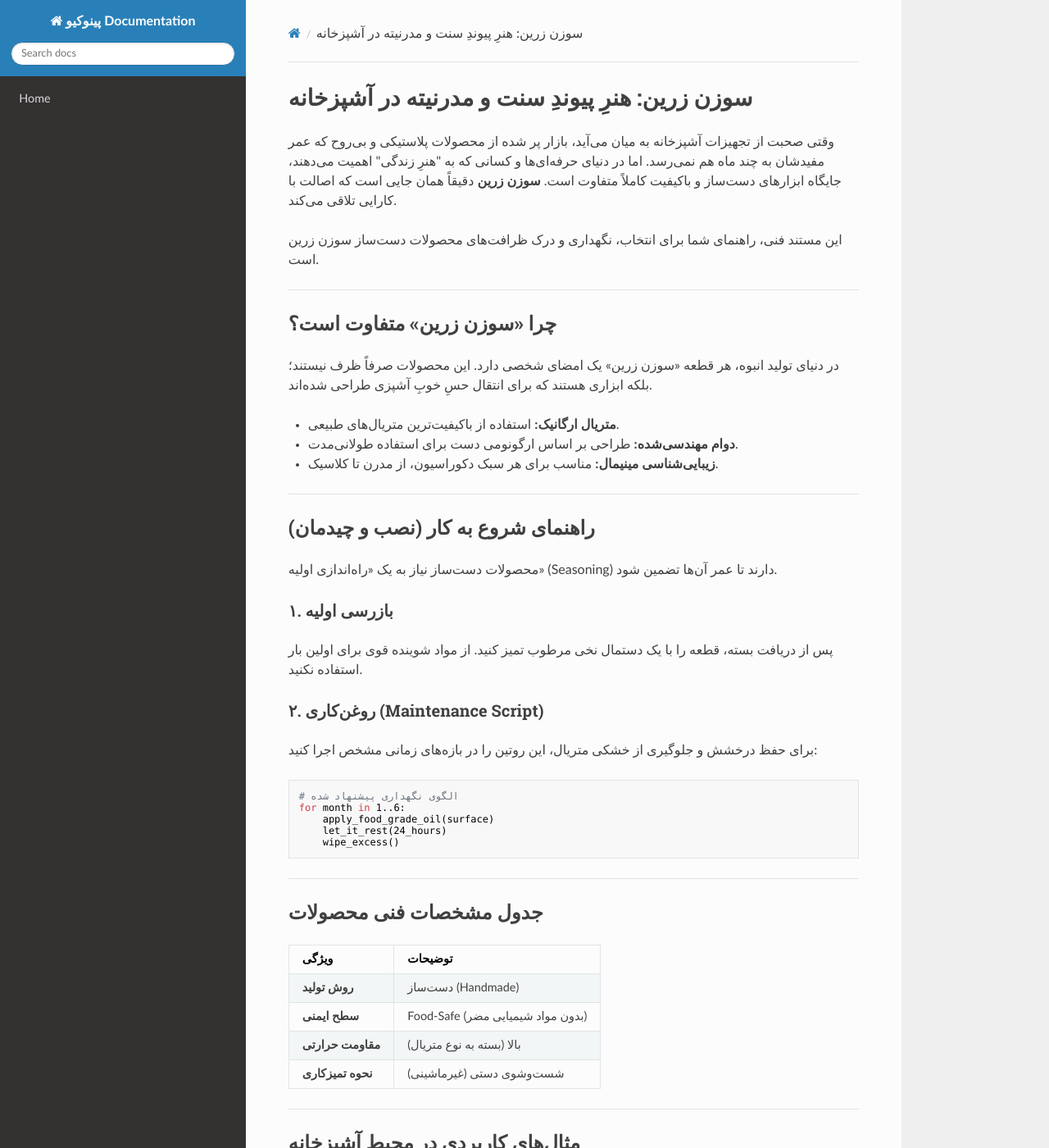
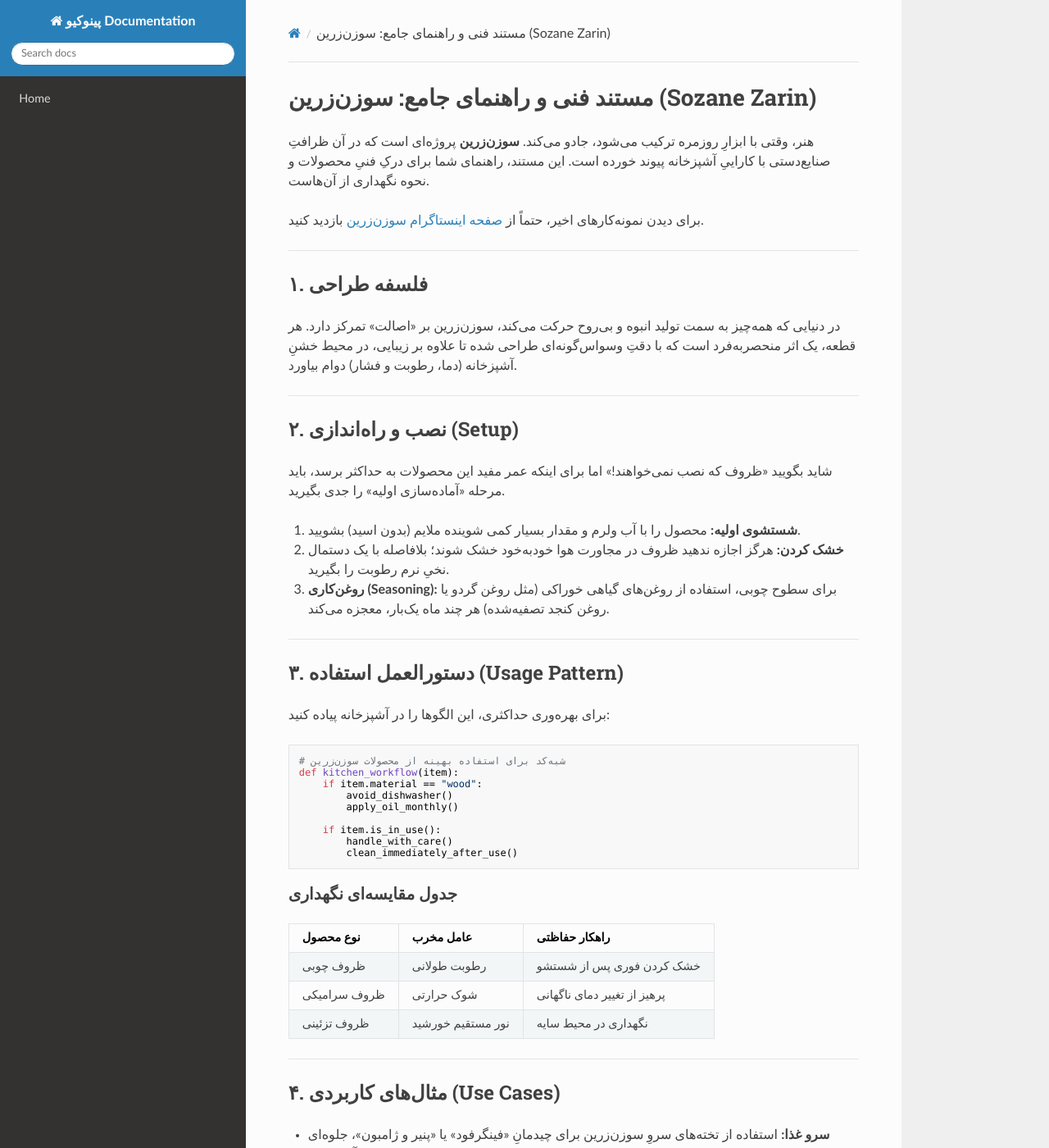
Before and after one commit to sahandsahabi553-prog/terraform-google-semantic-docs, an MkDocs documentation site: the page built from docs/سوزن-زرین.md, in a window 1280 px wide and 1400 px high. Shown: the whole window at 82% size. Built offline with MkDocs 1.6.1, drawn with Linux system fonts in a browser that asks for light colours; nearby versions of some CDN libraries; some of the changed text lies outside the part shown.

Commit message:
Doc: سوزن زرین

````diff
--- a/docs/سوزن-زرین.md
+++ b/docs/سوزن-زرین.md
@@ -1,84 +1,68 @@
-# سوزن زرین: هنرِ پیوندِ سنت و مدرنیته در آشپزخانه
+# مستند فنی و راهنمای جامع: سوزن‌زرین (Sozane Zarin)
 
-وقتی صحبت از تجهیزات آشپزخانه به میان می‌آید، بازار پر شده از محصولات پلاستیکی و بی‌روح که عمر مفیدشان به چند ماه هم نمی‌رسد. اما در دنیای حرفه‌ای‌ها و کسانی که به "هنرِ زندگی" اهمیت می‌دهند، جایگاه ابزارهای دست‌ساز و با‌کیفیت کاملاً متفاوت است. **سوزن زرین** دقیقاً همان جایی است که اصالت با کارایی تلاقی می‌کند.
+هنر، وقتی با ابزارِ روزمره ترکیب می‌شود، جادو می‌کند. **سوزن‌زرین** پروژه‌ای است که در آن ظرافتِ صنایع‌دستی با کاراییِ آشپزخانه پیوند خورده است. این مستند، راهنمای شما برای درکِ فنیِ محصولات و نحوه نگهداری از آن‌هاست.
 
-این مستند فنی، راهنمای شما برای انتخاب، نگهداری و درک ظرافت‌های محصولات دست‌ساز سوزن زرین است.
+برای دیدن نمونه‌کارهای اخیر، حتماً از [صفحه اینستاگرام سوزن‌زرین](https://www.instagram.com/sozane.zarin?igsh=MW5ndzFqYjBmYnFrNQ==) بازدید کنید.
 
 ---
 
-## چرا «سوزن زرین» متفاوت است؟
-
-در دنیای تولید انبوه، هر قطعه «سوزن زرین» یک امضای شخصی دارد. این محصولات صرفاً ظرف نیستند؛ بلکه ابزاری هستند که برای انتقال حسِ خوبِ آشپزی طراحی شده‌اند.
-
-*   **متریال ارگانیک:** استفاده از باکیفیت‌ترین متریال‌های طبیعی.
-*   **دوام مهندسی‌شده:** طراحی بر اساس ارگونومی دست برای استفاده طولانی‌مدت.
-*   **زیبایی‌شناسی مینیمال:** مناسب برای هر سبک دکوراسیون، از مدرن تا کلاسیک.
+## ۱. فلسفه طراحی
+در دنیایی که همه‌چیز به سمت تولید انبوه و بی‌روح حرکت می‌کند، سوزن‌زرین بر «اصالت» تمرکز دارد. هر قطعه، یک اثر منحصربه‌فرد است که با دقتِ وسواس‌گونه‌ای طراحی شده تا علاوه بر زیبایی، در محیط خشنِ آشپزخانه (دما، رطوبت و فشار) دوام بیاورد.
 
 ---
 
-## راهنمای شروع به کار (نصب و چیدمان)
+## ۲. نصب و راه‌اندازی (Setup)
+شاید بگویید «ظروف که نصب نمی‌خواهند!» اما برای اینکه عمر مفید این محصولات به حداکثر برسد، باید مرحله «آماده‌سازی اولیه» را جدی بگیرید.
 
-محصولات دست‌ساز نیاز به یک «راه‌اندازی اولیه» (Seasoning) دارند تا عمر آن‌ها تضمین شود.
-
-### ۱. بازرسی اولیه
-پس از دریافت بسته، قطعه را با یک دستمال نخی مرطوب تمیز کنید. از مواد شوینده قوی برای اولین بار استفاده نکنید.
-
-### ۲. روغن‌کاری (Maintenance Script)
-برای حفظ درخشش و جلوگیری از خشکی متریال، این روتین را در بازه‌های زمانی مشخص اجرا کنید:
-
-```bash
-# الگوی نگهداری پیشنهاد شده
-for month in 1..6:
-    apply_food_grade_oil(surface)
-    let_it_rest(24_hours)
-    wipe_excess()
-```
+1.  **شستشوی اولیه:** محصول را با آب ولرم و مقدار بسیار کمی شوینده ملایم (بدون اسید) بشویید.
+2.  **خشک کردن:** هرگز اجازه ندهید ظروف در مجاورت هوا خودبه‌خود خشک شوند؛ بلافاصله با یک دستمال نخیِ نرم رطوبت را بگیرید.
+3.  **روغن‌کاری (Seasoning):** برای سطوح چوبی، استفاده از روغن‌های گیاهی خوراکی (مثل روغن گردو یا روغن کنجد تصفیه‌شده) هر چند ماه یک‌بار، معجزه می‌کند.
 
 ---
 
-## جدول مشخصات فنی محصولات
+## ۳. دستورالعمل استفاده (Usage Pattern)
 
-| ویژگی | توضیحات |
-| :--- | :--- |
-| **روش تولید** | دست‌ساز (Handmade) |
-| **سطح ایمنی** | Food-Safe (بدون مواد شیمیایی مضر) |
-| **مقاومت حرارتی** | بالا (بسته به نوع متریال) |
-| **نحوه تمیزکاری** | شست‌وشوی دستی (غیرماشینی) |
+برای بهره‌وری حداکثری، این الگوها را در آشپزخانه پیاده کنید:
+
+```python
+# شبه‌کد برای استفاده بهینه از محصولات سوزن‌زرین
+def kitchen_workflow(item):
+    if item.material == "wood":
+        avoid_dishwasher()
+        apply_oil_monthly()
+
+    if item.is_in_use():
+        handle_with_care()
+        clean_immediately_after_use()
+```
+
+### جدول مقایسه‌ای نگهداری
+| نوع محصول | عامل مخرب | راهکار حفاظتی |
+| :--- | :--- | :--- |
+| ظروف چوبی | رطوبت طولانی | خشک کردن فوری پس از شستشو |
+| ظروف سرامیکی | شوک حرارتی | پرهیز از تغییر دمای ناگهانی |
+| ظروف تزئینی | نور مستقیم خورشید | نگهداری در محیط سایه |
 
 ---
 
-## مثال‌های کاربردی در محیط آشپزخانه
+## ۴. مثال‌های کاربردی (Use Cases)
 
-محصولات «سوزن زرین» برای کسانی است که آشپزی را نه یک وظیفه، بلکه یک آیین می‌دانند.
-
-```python
-# سناریوی استفاده حرفه‌ای
-def prepare_garnish(tool):
-    if tool.is_handmade():
-        print("حسِ لمسِ چوب/متریال طبیعی لذت کار را دوچندان می‌کند.")
-        # استفاده از محصولات سوزن زرین برای ارائه غذا
-        serve_food_with(sozane_zarin_plate)
-    else:
-        print("تجربه معمولی.")
-```
+*   **سرو غذا:** استفاده از تخته‌های سروِ سوزن‌زرین برای چیدمانِ «فینگر‌فود» یا «پنیر و ژامبون»، جلوه‌ای بصری به میز شما می‌دهد که هیچ ظرفِ صنعتی‌ای قادر به رقابت با آن نیست.
+*   **آماده‌سازی:** استفاده از ظروف چوبی دست‌ساز برای ورز دادن خمیر یا مخلوط کردن سالاد، به دلیل عدم واکنش شیمیایی با مواد غذایی، گزینه‌ای کاملاً بهداشتی و ایمن است.
 
 ---
 
-## پرسش‌های متداول (FAQ)
+## ۵. سوالات متداول (FAQ)
 
-**آیا می‌توانم این ظروف را در ماشین ظرفشویی قرار دهم؟**
-خیر. ظروف دست‌ساز «سوزن زرین» به دلیل ماهیت متریال‌شان، در برابر فشار و دمای بالای ماشین ظرفشویی آسیب‌پذیرند. شست‌وشوی دستی با آب ولرم و اسفنج نرم بهترین راه است.
+**س: آیا می‌توانم ظروف چوبی را در ماشین ظرفشویی بگذارم؟**
+پاسخ: مطلقاً خیر. حرارت و فشارِ آبِ ماشین ظرفشویی، بافت چوب را منبسط کرده و باعث ترک خوردن آن می‌شود. همیشه دستی بشویید.
 
-**آیا این محصولات برای استفاده روزمره مناسب هستند؟**
-قطعاً. این محصولات برای ویترین ساخته نشده‌اند؛ آن‌ها طراحی شده‌اند تا در قلب آشپزخانه شما، یعنی همان‌جایی که غذا آماده می‌شود، حضور داشته باشند.
+**س: اگر رنگ چوب بعد از مدتی کدر شد چه کنم؟**
+پاسخ: این یک روند طبیعی است. کافی است یک لایه نازک روغن معدنی یا روغن گیاهی خوراکی روی سطح بزنید تا دوباره درخششِ روز اول را پیدا کند.
 
-**چگونه می‌توانم آخرین مدل‌ها را ببینم؟**
-برای مشاهده جدیدترین کالکشن‌ها و استعلام قیمت، می‌توانید به پیج اینستاگرام ما سر بزنید:
-[سوزن زرین در اینستاگرام](https://www.instagram.com/sozane.zarin?igsh=MW5ndzFqYjBmYnFrNQ==)
+**س: چگونه می‌توانم سفارش اختصاصی بدهم؟**
+پاسخ: برای استعلام موجودی یا سفارش‌های خاص، بهترین راه دایرکت دادن در [اینستاگرام سوزن‌زرین](https://www.instagram.com/sozane.zarin?igsh=MW5ndzFqYjBmYnFrNQ==) است.
 
 ---
 
-## نکته پایانی از زبان یک متخصص
-استفاده از ابزارِ دست‌ساز، درک شما از کیفیت را تغییر می‌دهد. هر بار که دسته‌ای را لمس می‌کنید یا ظرفی را می‌شویید، ارتباطی بین شما و سازنده‌ی اثر شکل می‌گیرد که در هیچ محصول کارخانه‌ای یافت نمی‌شود. «سوزن زرین» فقط یک برند نیست؛ یک سبکِ زندگیِ آگاهانه است.
-
-*از آشپزی با ابزاری که روح دارند، لذت ببرید.*
+> **نکته فنی:** به یاد داشته باشید که هر چه بیشتر از این ظروف استفاده کنید، «پتینه» (Patina) یا همان رنگ‌ونشانِ زمان روی آن‌ها می‌نشیند که زیبایی‌شان را دوچندان می‌کند. با این ظروف با احترام برخورد کنید تا سال‌ها برایتان کار کنند.
````
